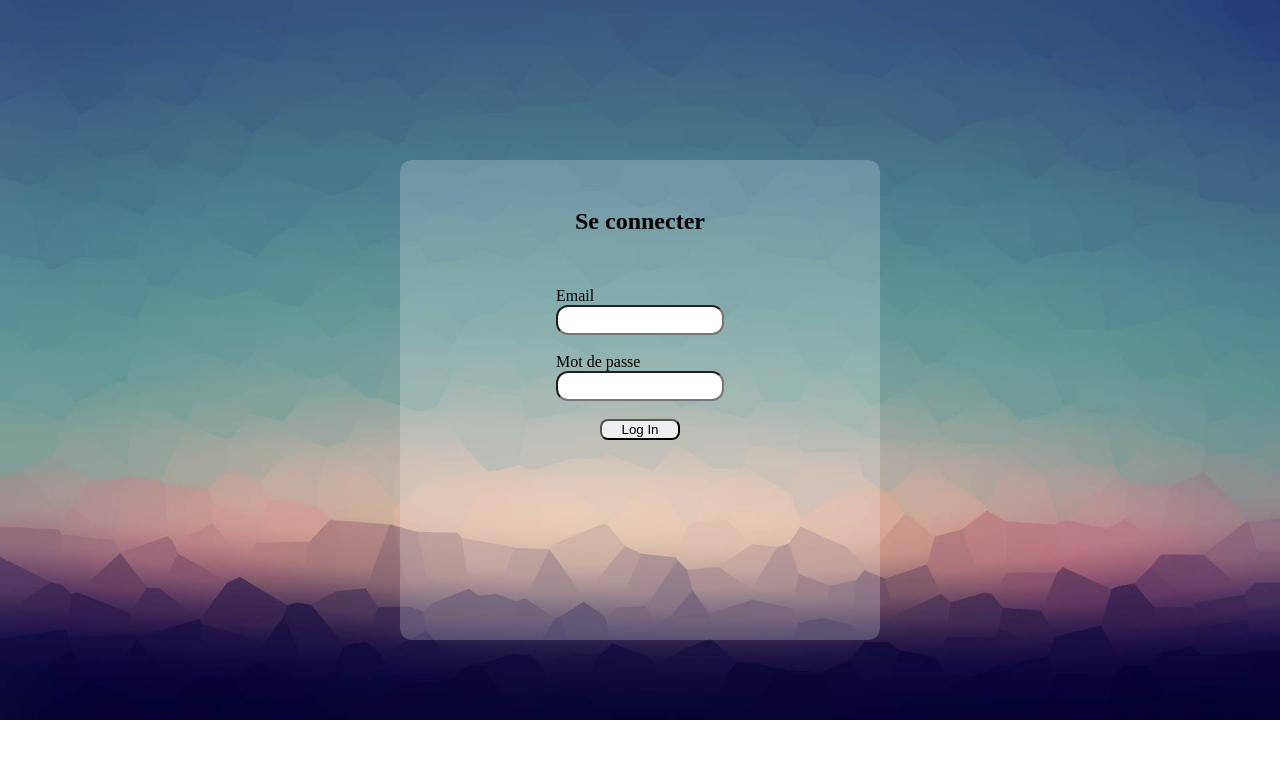
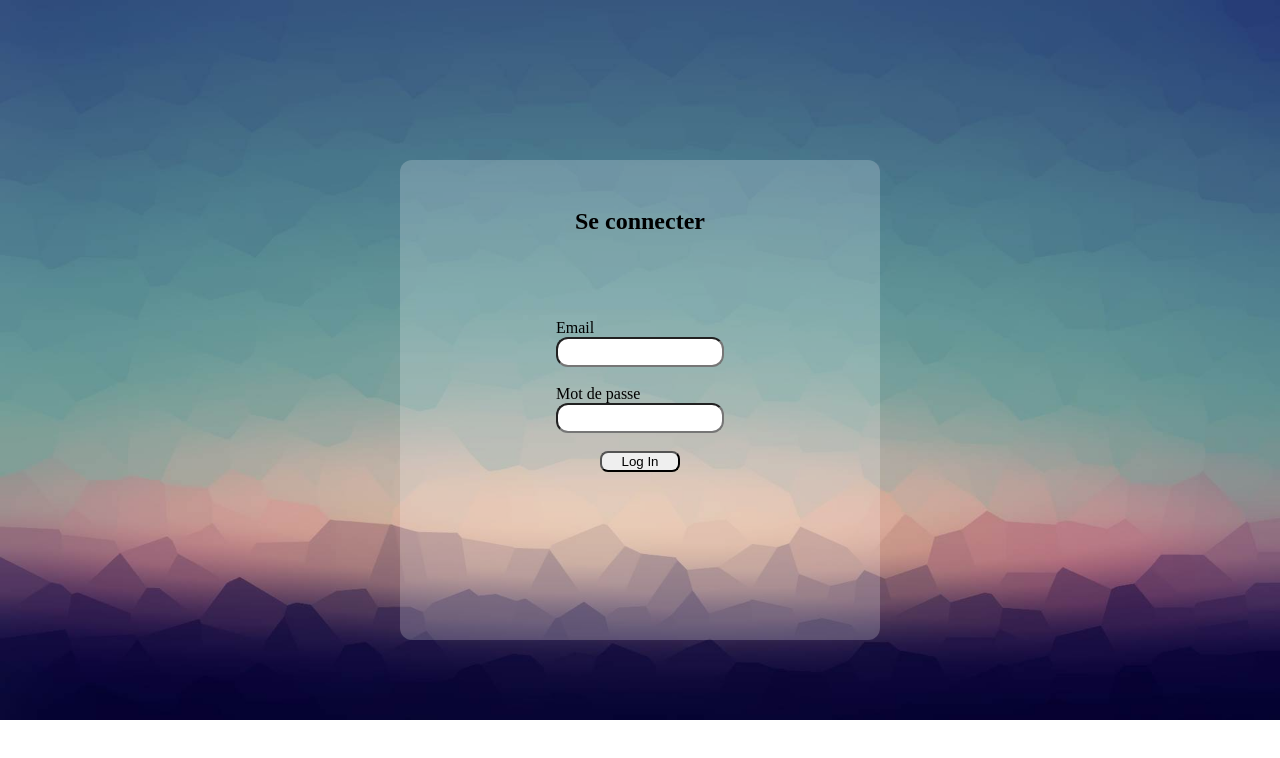
Before and after one commit to unpetitcookie/Frontprojet48h, a plain HTML site: page html/login.html in a window 1280 px wide. Drawn offline with Linux system fonts and the light colour scheme.

Commit message:
edit css

```diff
--- a/Css/Login.css
+++ b/Css/Login.css
@@ -23,7 +23,7 @@
     margin-top: 3rem;
     display: flex;
     align-self: center;
-    padding-bottom: 2rem;
+    padding-bottom: 4rem;
 }
 
 body{
```
